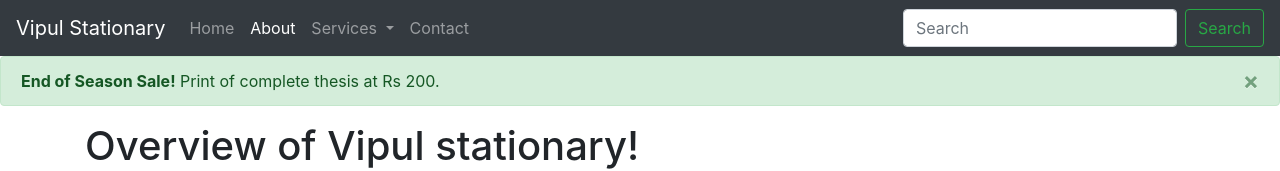
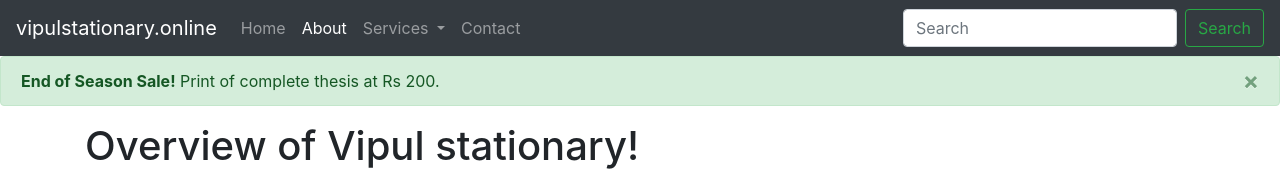
Before and after one commit to vipulgarg1/VipulStationary, a plain HTML site: page about.html in a window 1280 px wide. Shown: the top 171 px of the page. Drawn offline with nearby package versions, Linux system fonts and the light colour scheme.

Commit message:
changed url path of vipulstationary on nav tab

```diff
--- a/about.html
+++ b/about.html
@@ -16,7 +16,7 @@
 <body>
   <div class="container-float">
     <nav class="navbar navbar-expand-lg navbar-dark bg-dark">
-      <a class="navbar-brand" href="index.html">Vipul Stationary</a>
+      <a class="navbar-brand" href="www.vipulstationary.online">vipulstationary.online</a>
       <button class="navbar-toggler" type="button" data-toggle="collapse" data-target="#navbarSupportedContent"
         aria-controls="navbarSupportedContent" aria-expanded="false" aria-label="Toggle navigation">
         <span class="navbar-toggler-icon"></span>
```
Also changed, not shown: contact.html (+1 -1 lines), index.html (+1 -1 lines), services.html (+1 -1 lines).
